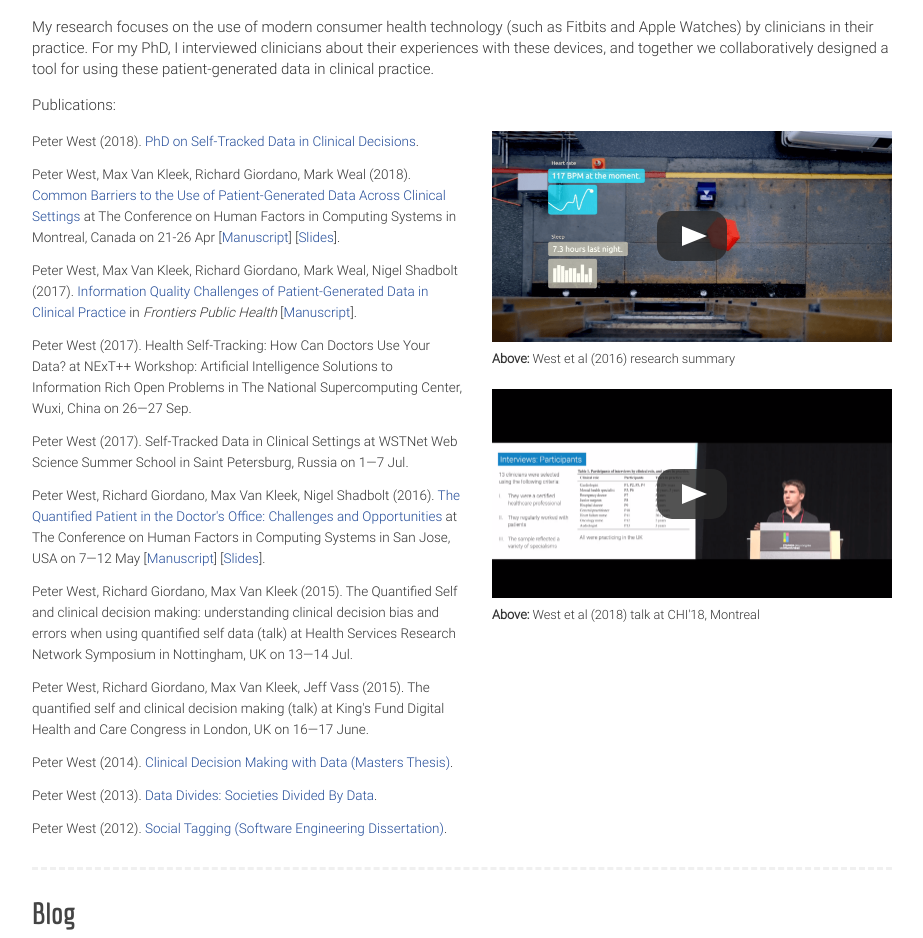
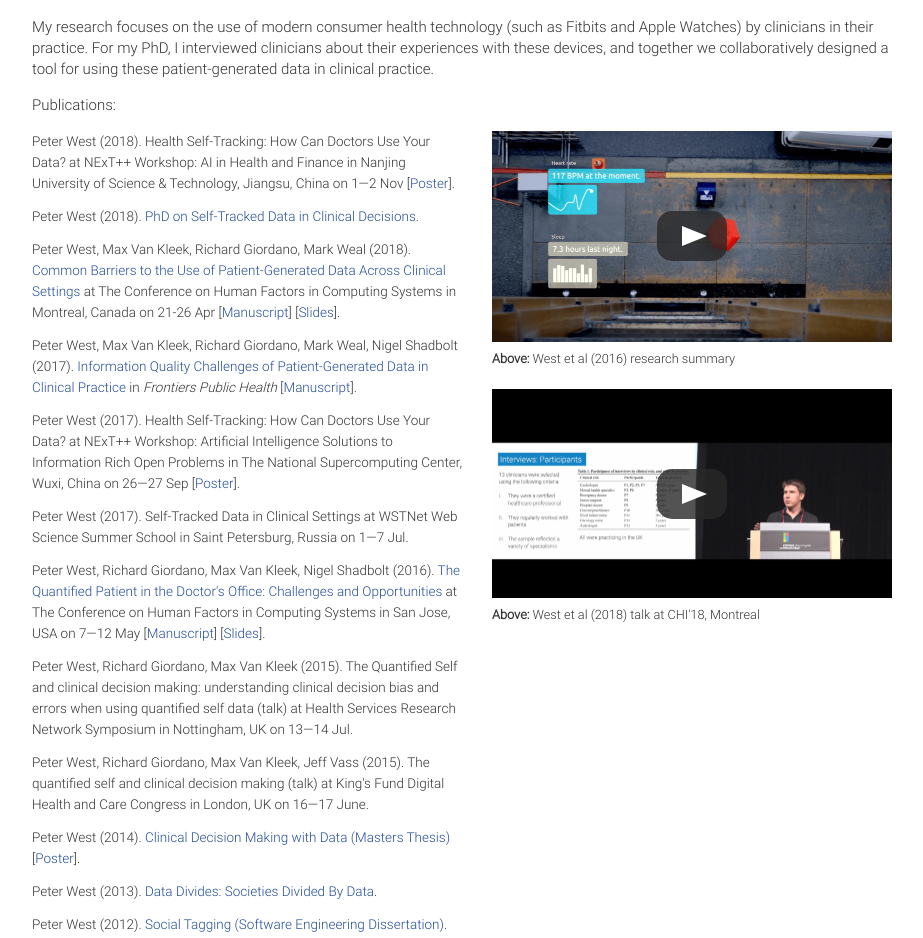
Before and after one commit to FlamingTempura/website, a website: page index.html in a window 1280 px wide. Shown: the part 341-1279 px from the top of the page, without its empty margins (178-1101 px from the left). Drawn offline with Linux system fonts and the light colour scheme.

Commit message:
adding posters

```diff
--- a/index.html
+++ b/index.html
@@ -65,15 +65,16 @@
 		<section>
 
 			<ul class="list content">
+				<li>Peter West (2018). Health Self-Tracking: How Can Doctors Use Your Data? at NExT++ Workshop: AI in Health and Finance in Nanjing University of Science & Technology, Jiangsu, China on 1&mdash;2 Nov [<a href="/media/poster-next18.pdf">Poster</a>].</li>
 				<li>Peter West (2018). <a href="/media/phd-synopsis.html">PhD on Self-Tracked Data in Clinical Decisions</a>.</li>
 				<li>Peter West, Max Van Kleek, Richard Giordano, Mark Weal (2018). <a href="http://dx.doi.org/10.1145/3173574.3174058">Common Barriers to the Use of Patient-Generated Data Across Clinical Settings</a> at The Conference on Human Factors in Computing Systems in Montreal, Canada on 21-26 Apr [<a href="/media/manuscript-chi18.pdf">Manuscript</a>] [<a href="/media/slides-chi18.pdf">Slides</a>].</li>
 				<li>Peter West, Max Van Kleek, Richard Giordano, Mark Weal, Nigel Shadbolt (2017). <a href="http://dx.doi.org/10.3389/fpubh.2017.00284">Information Quality Challenges of Patient-Generated Data in Clinical Practice</a> in <em>Frontiers Public Health</em> [<a href="/media/manuscript-frontiers17.pdf">Manuscript</a>].</li>
-				<li>Peter West (2017). Health Self-Tracking: How Can Doctors Use Your Data? at NExT++ Workshop: Artificial Intelligence Solutions to Information Rich Open Problems in The National Supercomputing Center, Wuxi, China on 26&mdash;27 Sep.</li>
+				<li>Peter West (2017). Health Self-Tracking: How Can Doctors Use Your Data? at NExT++ Workshop: Artificial Intelligence Solutions to Information Rich Open Problems in The National Supercomputing Center, Wuxi, China on 26&mdash;27 Sep [<a href="/media/poster-next17.pdf">Poster</a>].</li>
 				<li>Peter West (2017). Self-Tracked Data in Clinical Settings at WSTNet Web Science Summer School in Saint Petersburg, Russia on 1&mdash;7 Jul.</li>
 				<li>Peter West, Richard Giordano, Max Van Kleek, Nigel Shadbolt (2016). <a href="http://dx.doi.org/10.1145/2858036.2858445">The Quantified Patient in the Doctor's Office: Challenges and Opportunities</a> at The Conference on Human Factors in Computing Systems in San Jose, USA on 7&mdash;12 May [<a href="/media/manuscript-chi16.pdf">Manuscript</a>] [<a href="/media/slides-chi16.pdf">Slides</a>].</li>
 				<li>Peter West, Richard Giordano, Max Van Kleek (2015). The Quantified Self and clinical decision making: understanding clinical decision bias and errors when using quantified self data (talk) at Health Services Research Network Symposium in Nottingham, UK on 13&mdash;14 Jul.</li>
 				<li>Peter West, Richard Giordano, Max Van Kleek, Jeff Vass (2015). The quantified self and clinical decision making (talk) at King's Fund Digital Health and Care Congress in London, UK on 16&mdash;17 June.</li>
-				<li>Peter West (2014). <a href="/media/wsp.pdf">Clinical Decision Making with Data (Masters Thesis)</a>.</li>
+				<li>Peter West (2014). <a href="/media/wsp.pdf">Clinical Decision Making with Data (Masters Thesis)</a> [<a href="/media/poster-wsp.pdf">Poster</a>].</li>
 				<li>Peter West (2013). <a href="/media/irp_report.pdf">Data Divides: Societies Divided By Data</a>.</li>
 				<li>Peter West (2012). <a href="/media/3yp_report.pdf">Social Tagging (Software Engineering Dissertation)</a>.</li>
 				<!--PUBLICATIONS-->
--- a/package.json
+++ b/package.json
@@ -4,7 +4,7 @@
   "description": "",
   "main": "index.js",
   "scripts": {
-    "build-homepage": "node ./src/build-homepage.js"
+    "build": "node ./src/build-homepage.js"
   },
   "author": "",
   "license": "ISC",
--- a/src/build-homepage.js
+++ b/src/build-homepage.js
@@ -63,6 +63,9 @@ bibs.publications.forEach(item => {
 	if (prop(item, 'slides')) {
 		citation.push(` [<a href="${prop(item, 'slides')}">Slides</a>]`);
 	}
+	if (prop(item, 'poster')) {
+		citation.push(` [<a href="${prop(item, 'poster')}">Poster</a>]`);
+	}
 
 	let str = citation.join('');
 	html = html.replace(/(<!--PUBLICATIONS-->)/, `<li>${str}.</li>\n${indent}$1`);
```
Also changed, not shown: 4 other files.
